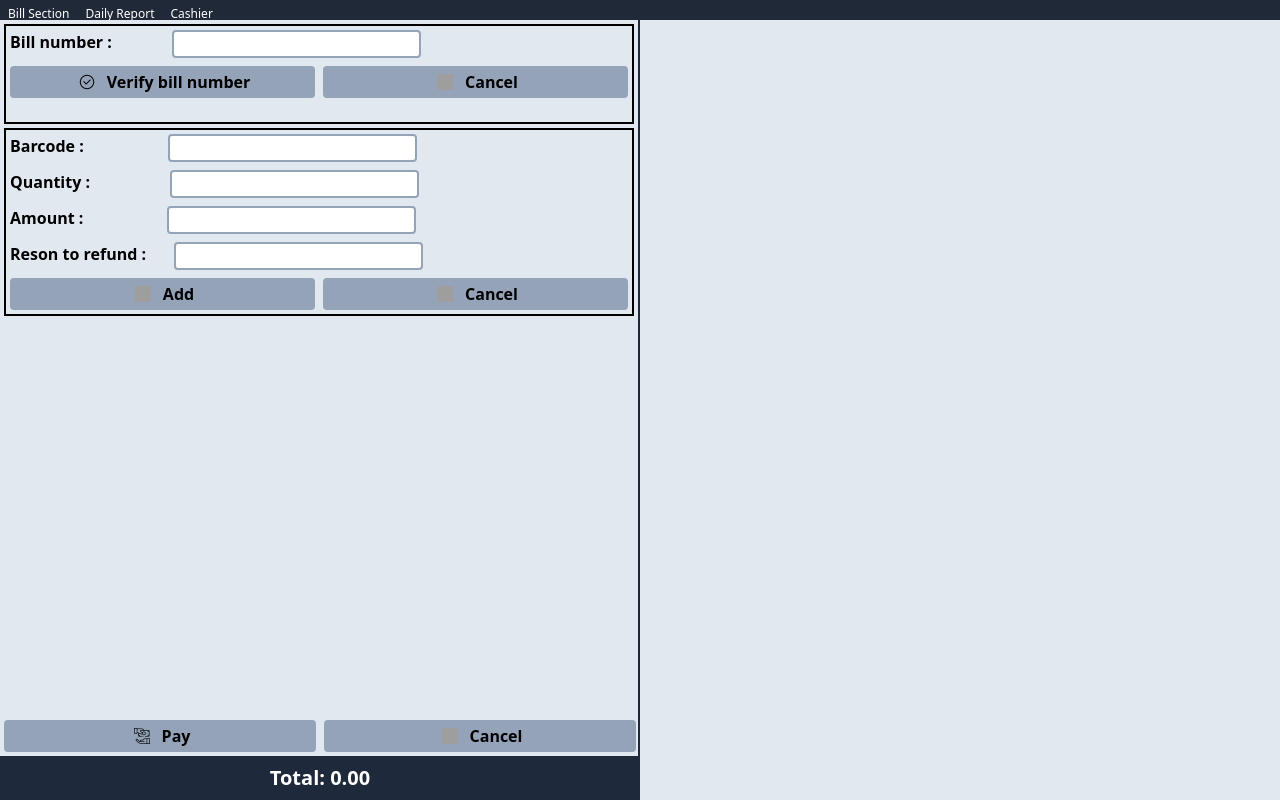
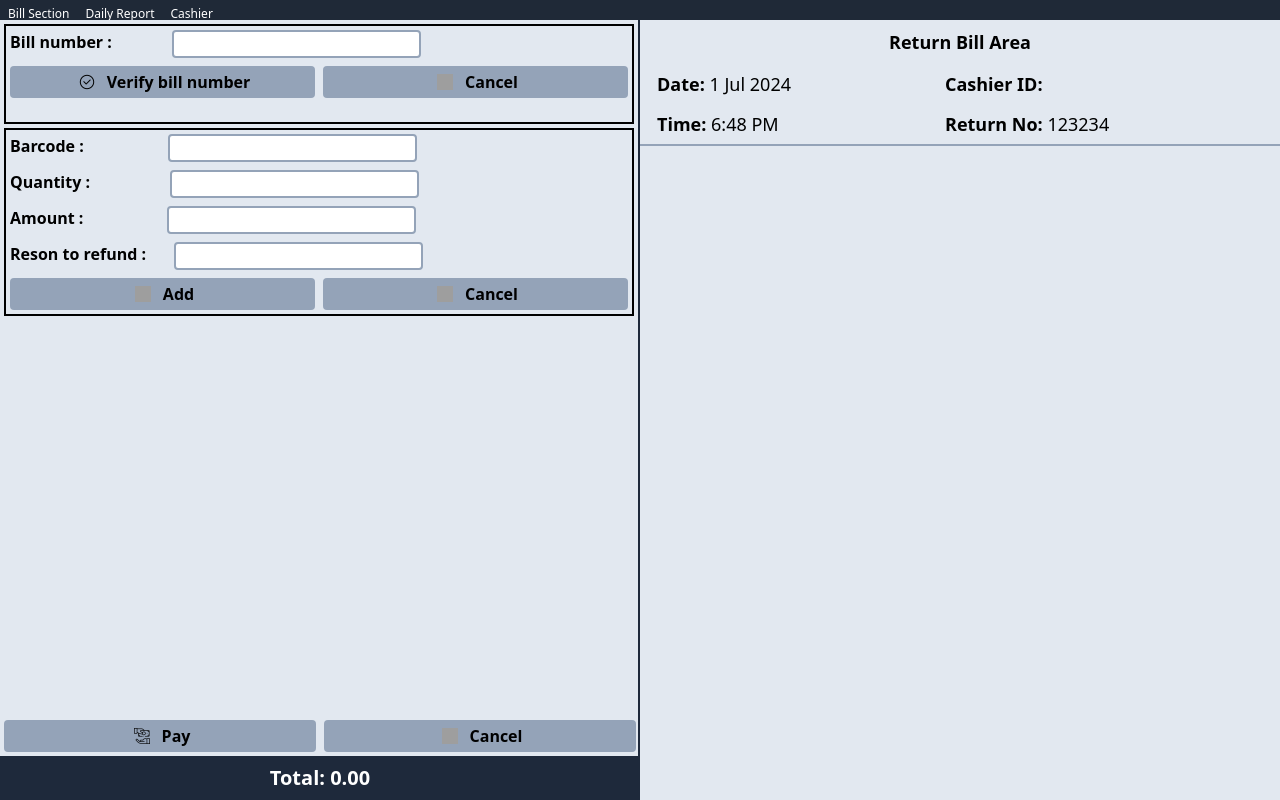
Before and after one commit to DulanjanKavi/POS, a React (Vite) app: page /refund in a window 1280 px wide. Built offline with nearby package versions, Linux system fonts and the light colour scheme; grey boxes are pictures that could not be loaded.

Commit message:
Update return bill

```diff
--- a/src/pages/refund.tsx
+++ b/src/pages/refund.tsx
@@ -5,6 +5,7 @@ import deleteIcon from '../assets/icons/delete.png'
 import ferifyIcon from '../assets/icons/veryfyIcon.png'
 import addIcon from '../assets/icons/addIcon.png'
 import payIcon from '../assets/icons/payIcon.png'
+import editIcon from '../image/Edit.png'
 
 
 
@@ -25,16 +26,60 @@ function refund() {
     const [itemName,setItemName]=useState('')
     const [total,setTotal]=useState(0)
     const [errorInPay,setErrorInPay]=useState('')
+    const [dateState, setDateState] = useState(new Date());
+    const [isVisibleEditItem,setIsVisibleEditItem]=useState(false)
 
     useEffect(() => {
       if (refundcart!=[])
       {
-        const totalAmount = refundcart.map(item => item.amount*item.quantity).reduce((acc, amount) => acc + amount, 0);
+        const totalAmount = refundcart.map(item => item.amount).reduce((acc, amount) => acc + amount, 0);
         console.log(totalAmount);
         setTotal(totalAmount)
       }
   }, [refundcart]);
 
+  useEffect(() => {
+    const timer = setInterval(() => {
+      // Update the date state every minute
+      setDateState(new Date());
+    }, 60 * 1000);
+
+    // Clear the interval when the component unmounts
+    return () => clearInterval(timer);
+  }, []);
+
+  const formattedDate = dateState.toLocaleDateString('en-GB', {
+    day: 'numeric',
+    month: 'short',
+    year: 'numeric',
+  });
+
+  const formattedTime = dateState.toLocaleString('en-US', {
+    hour: 'numeric',
+    minute: 'numeric',
+    hour12: true,
+  });
+
+  const [cashierID, setCashierID] = useState('');
+
+async function getCashierID() {
+  try {
+    console.log('Getting cashier name...');
+    const ID = await window.WINDOW_API.getCashierID();
+    setCashierID(ID);
+  } catch (error) {
+    console.error('Error fetching cashier name:', error);
+  }
+}
+
+useEffect(() => {
+  getCashierID();
+}, []);
+
+
+  const handleEdit=(editIndex)=>{
+    setIsVisibleEditItem(true)
+  }
 
     const handlePay=()=>{
       if(maxtotal==0){
@@ -111,9 +156,10 @@ function refund() {
       console.log("ok");
 
       if (c1 && c2 && c3) {
+        console.log(c1)
           const newItem = {
               snumber: barcode,
-              name: itemName,
+              name: c1,
               quantity: quantityOfItem,
               amount: amount,
               reason: reason,
@@ -144,6 +190,11 @@ function refund() {
 
   };
 
+  const deletItem=(deleteIndex)=>{
+    const updateCart=refundcart.filter((item,index)=>index !==deleteIndex);
+    setRefundCard(updateCart)
+  }
+
   const verifyBarcode = async () => {
       try {
           const result = await window.Item_API.verifyItem(barcode);
@@ -157,8 +208,9 @@ function refund() {
           } else {
               console.log(result.name);
               setItemName(result.name);
+              console.log(itemName)
               setErrorInWrongBarCode("")
-              return true
+              return result.name
           }
       } catch (error) {
           console.error(error);
@@ -184,6 +236,7 @@ function refund() {
 
   return (
     <div>
+
       <div >
       <Menubar/>
       </div>
@@ -329,6 +382,57 @@ function refund() {
 
         </div>
         <div className='col-span-1  h-screen w-full'>
+        <div className=" text-center font-bold m-1 p-1  flex item-center justify-center">
+        <div>Return Bill Area</div>
+    </div>
+        <div className='border-b-2 border-slate-400 '>
+          <table className="w-full mx-4 h-20 pb-1">
+                    <tr>
+                        <td className="py-1"><strong>Date:</strong> {formattedDate}</td>
+                        <td className="py-1"><strong>Cashier ID:</strong> {cashierID}</td>
+                    </tr>
+                    <tr>
+                        <td className="py-1"><strong>Time:</strong> {formattedTime}</td>
+                        <td className="py-1"><strong>Return No:</strong> 123234</td>
+                    </tr>
+
+                </table>
+      </div>
+        <div className=' max-h-[calc(100vh-150px)] overflow-auto  p-2 w-full'>
+            {refundcart.map((item, index) => {
+
+
+
+              return (
+                <div key={index} >
+                <table className="table-auto w-full ">
+                    <tbody className=' border-b-2 text-sm  border-slate-400'>
+                        <tr className="flex w-full justify-between">
+                            <td className='w-4/10  '>{index+1}. {item.name}</td>
+                            <td className='w-3/10 mr-4 '>{item.snumber}</td>
+
+
+                             <td className='w-4/10 '>
+
+
+                            <button onClick={()=>deletItem(index)} className=" p-1 mx-1 border-2 border-slate-400 hover:bg-slate-400 transition duration-150 "><img className="h-4 w-4 " src={deleteIcon} alt="Delete" /></button>
+                            </td>
+                        </tr>
+                        <tr className="flex w-full justify-between ">
+                            <td className='w-1/4  text-right '>{item.amount.toFixed(2)}</td>
+
+                            <td className='w-1/4 text-right '>{item.quantity}</td>
+                            <td className='w-2/4 text-right '> </td>
+
+                        </tr>
+                    </tbody>
+                </table>
+
+            </div>
+
+              );
+             })}
+          </div>
         </div>
 
       </div>
```
